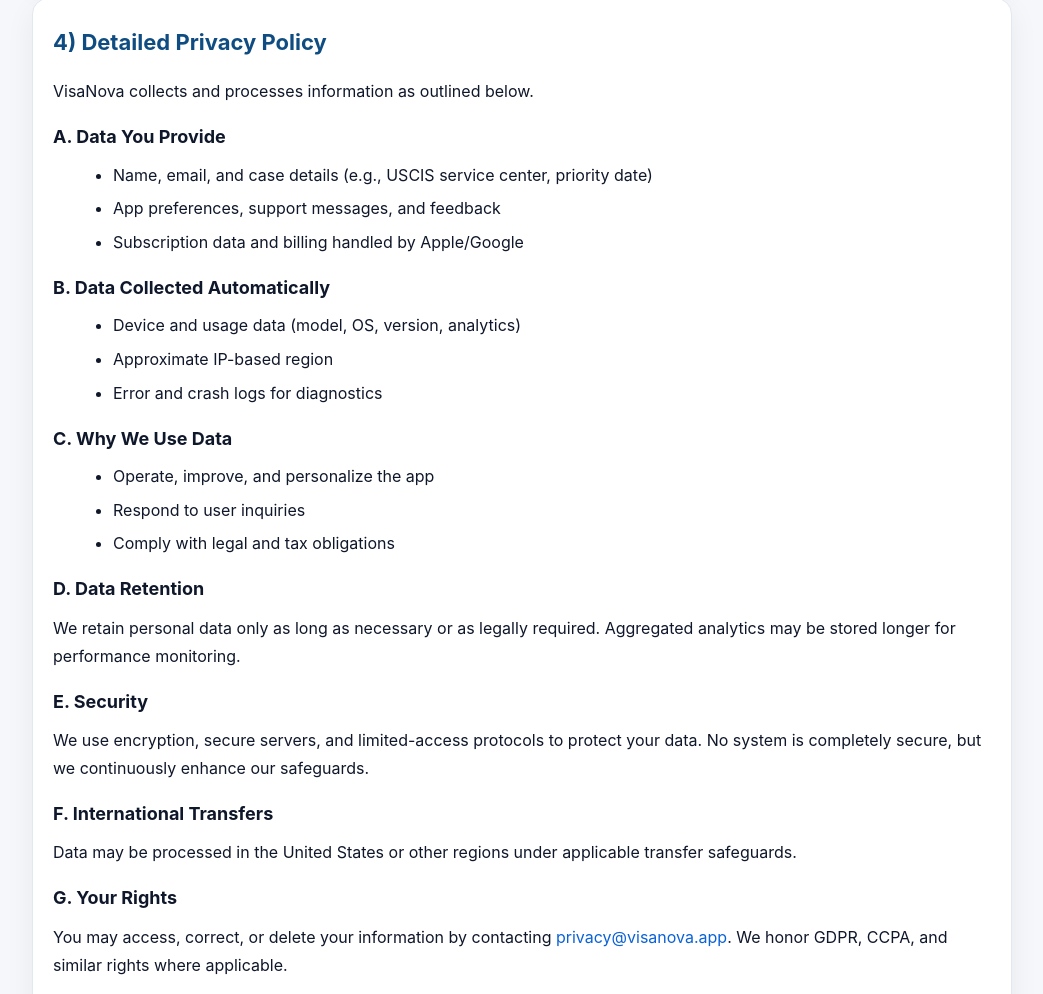
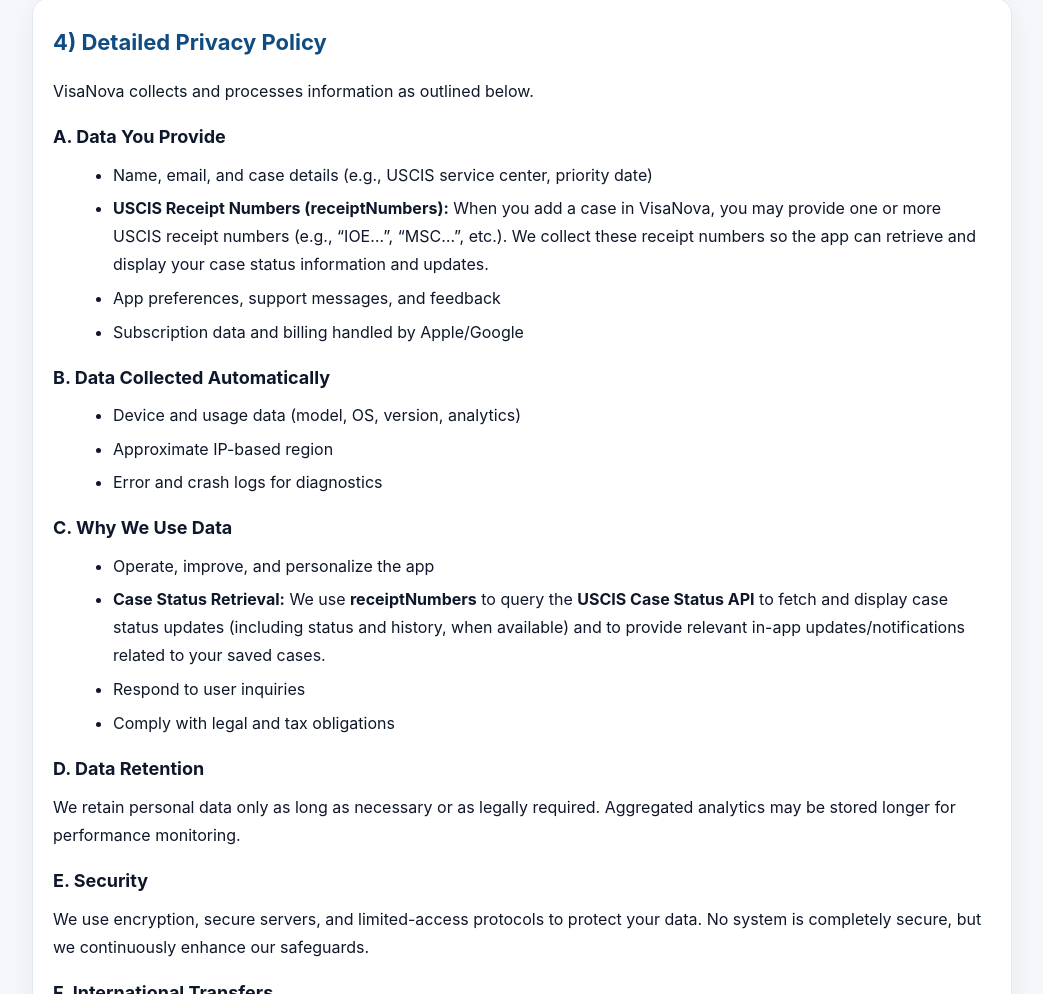
Before and after one commit to sahme209/vision19-privacy-policy, a plain HTML site: page index.html in a window 1280 px wide. Shown: the part 2301-3295 px from the top of the page, without its empty margins (118-1161 px from the left). Drawn offline with Linux system fonts and the light colour scheme.

Commit message:
Update index.html

```diff
--- a/index.html
+++ b/index.html
@@ -109,24 +109,30 @@
       <section id="privacy-details">
         <h2>4) Detailed Privacy Policy</h2>
         <p>VisaNova collects and processes information as outlined below.</p>
+
         <h3>A. Data You Provide</h3>
         <ul>
           <li>Name, email, and case details (e.g., USCIS service center, priority date)</li>
+          <li><strong>USCIS Receipt Numbers (receiptNumbers):</strong> When you add a case in VisaNova, you may provide one or more USCIS receipt numbers (e.g., “IOE…”, “MSC…”, etc.). We collect these receipt numbers so the app can retrieve and display your case status information and updates.</li>
           <li>App preferences, support messages, and feedback</li>
           <li>Subscription data and billing handled by Apple/Google</li>
         </ul>
+
         <h3>B. Data Collected Automatically</h3>
         <ul>
           <li>Device and usage data (model, OS, version, analytics)</li>
           <li>Approximate IP-based region</li>
           <li>Error and crash logs for diagnostics</li>
         </ul>
+
         <h3>C. Why We Use Data</h3>
         <ul>
           <li>Operate, improve, and personalize the app</li>
+          <li><strong>Case Status Retrieval:</strong> We use <strong>receiptNumbers</strong> to query the <strong>USCIS Case Status API</strong> to fetch and display case status updates (including status and history, when available) and to provide relevant in-app updates/notifications related to your saved cases.</li>
           <li>Respond to user inquiries</li>
           <li>Comply with legal and tax obligations</li>
         </ul>
+
         <h3>D. Data Retention</h3>
         <p>We retain personal data only as long as necessary or as legally required. Aggregated analytics may be stored longer for performance monitoring.</p>
         <h3>E. Security</h3>
```
